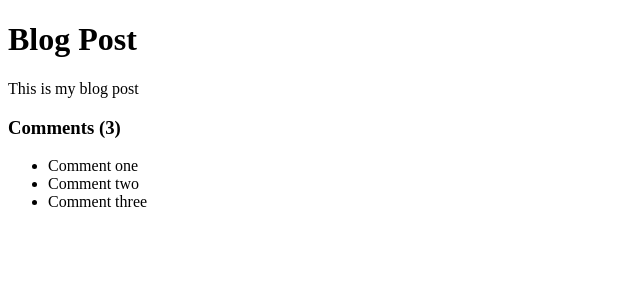
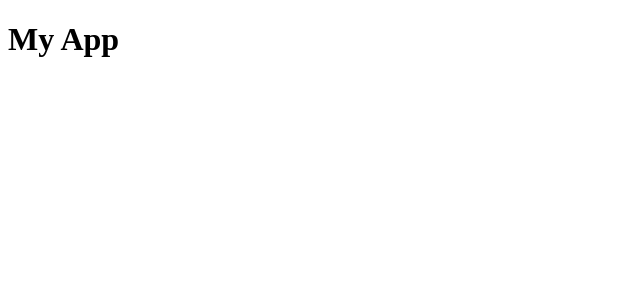
Before and after one commit to valentinlassalle/feedback-app, a JavaScript app: page / in a window 1280 px wide. Shown: the top 300 px of the page, without its empty margins (0-640 px from the left). Built offline with nearby package versions, Linux system fonts and the light colour scheme; the HTML template or start-up script is replaced by a standard one.

Commit message:
feat: back to normal

```diff
--- a/src/App.js
+++ b/src/App.js
@@ -1,36 +1,8 @@
 function App() {
-    const title = 'Blog Post'
-    const body = 'This is my blog post'
-    const comments = [
-        {id: 1, text: 'Comment one'},
-        {id: 2, text: 'Comment two'},
-        {id: 3, text: 'Comment three'},
-    ]
-
-    const loading = false
-    const showComments = true
-    const commentBlock =  (
-        <div className="comments">
-            <h3>Comments ({comments.length})</h3>
-            <ul>
-                {comments.map((comment, index) => (
-                    <li key={index}>{comment.text}</li>
-                ))}
-            </ul>
-        </div>
+    return (
+        <h1>My App</h1>
     )
 
-    if(loading) return <h1>holding...</h1>
-
-    return (
-    <div className='container'>
-        <h1>{title}</h1>
-        <p>{body}</p>
-
-        {showComments && commentBlock}
-    </div>
-
-    )
 }
 
 export default App
```
